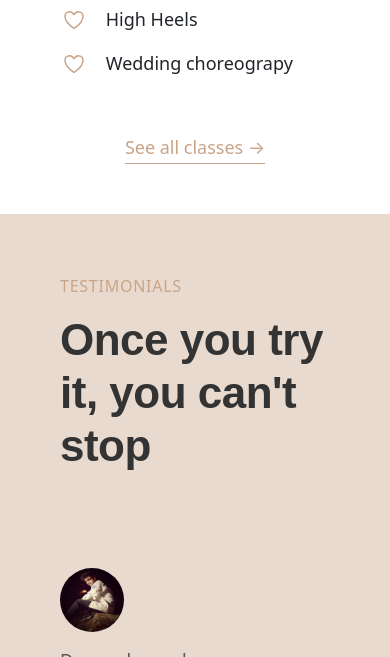
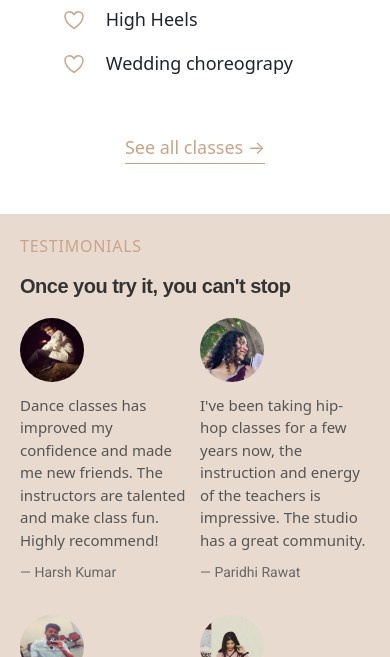
Before and after one commit to Harsh7880/Studio-Popcorn, a PHP site: page / in a window 390 px wide. Shown: the part 5843-6500 px from the top of the page. Run offline with PHP 8.4, Linux system fonts and the light colour scheme.

Commit message:
Added Media query for Testimonial Section

```diff
--- a/css/responsive.css
+++ b/css/responsive.css
@@ -221,8 +221,9 @@
     }
 
     .testimonials-box {
-        grid-template-columns: 1fr;
+        grid-template-columns: repeat(2, 1fr);
         gap: 1rem 1rem;
+        width: 100%;
     }
 
     .testimonials-section {
@@ -230,14 +231,36 @@
     }
 
     .testimonials-container {
-        padding: 6rem;
+        padding: 2rem;
     }
+    .testimonial-text {
+        font-size: 1.5rem;
+        line-height: 1.5;
+        margin-bottom: 1rem;
+    }
+
+    .testimonial-name {
+        font-size: 1.4rem;
+    }
+
 
     .gallery {
         grid-template-columns: repeat(2, 1fr);
         padding: 2rem;
     }
-
+    .subheading {
+        font-size: 1rem;
+        font-weight: 500;
+        text-transform: uppercase;
+        color: var(--primary-color);
+        margin-bottom: 1.6rem;
+        letter-spacing: 0.75px;
+      }
+      .heading-secondary {
+        font-size: 2rem !important;
+        margin-bottom: 2rem !important;
+        line-height: 1.2;
+      }
     .people-section .people-item {
         flex: 0 0 100%;
         max-width: 80%;
--- a/css/style.css
+++ b/css/style.css
@@ -647,9 +647,20 @@
   padding: 30px 0 0px;
   margin-bottom: 100px;
 }
-
+.section-header{
+  display: flex;
+  justify-content: center;
+  align-items: center;
+}
 .gallery-section .gallery-item {
   padding: 15px;
+}
+.wedding-popcorn__logo {
+  width: 200px;
+  margin-bottom: 3rem;
+}
+.wedding-popcorn__logo img {
+  width: 100%;
 }
 
 .gallery-section .gallery-item-inner {
--- a/index.html
+++ b/index.html
@@ -579,9 +579,12 @@
   <section class="gallery-section" data-scroll-index="5">
     <div class="containers">
       <div class="section-header">
-        <h2 class="section-title text-center wow animate__animated animate__fadeInDownBig">
+        <div class="wedding-popcorn__logo">
+          <img src="/img/wedding/Wedding Popcorn Logo.png" alt="" srcset="">
+        </div>
+        <!-- <h2 class="section-title text-center wow animate__animated animate__fadeInDownBig">
           Wedding <span class="text-primary ">Popcorn</span>
-        </h2>
+        </h2> -->
       </div>
 
         <div class="swiper mySwiper py-4">
--- a/js/main.js
+++ b/js/main.js
@@ -131,6 +131,9 @@
           nextEl: ".swiper-button-next",
           prevEl: ".swiper-button-prev",
         },
+        autoplay: {
+            delay: 2500,
+        },
         loop: true,
         mousewheel: true,
         keyboard: true,
```
Also changed, not shown: img/wedding/Wedding Popcorn Logo.png (added).
